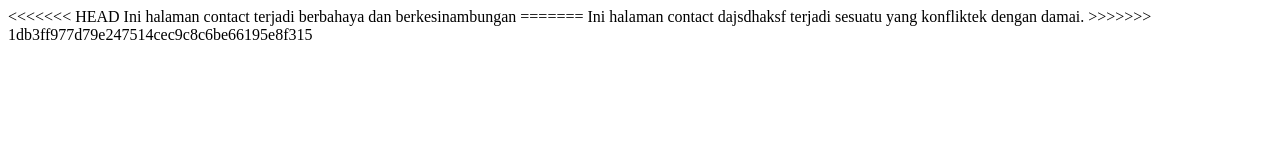
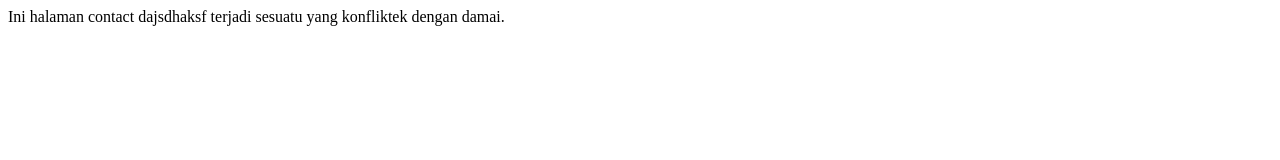
Before and after one commit to ceka09/tuingtuing, a plain HTML site: page contact.html in a window 1280 px wide. Drawn offline with Linux system fonts and the light colour scheme.

Commit message:
modifikasi index dan contact

```diff
--- a/contactus.html
+++ b/contact.html
@@ -5,10 +5,6 @@
     <title>Document</title>
 </head>
 <body>
-<<<<<<< HEAD
-    Ini halaman contact terjadi berbahaya dan berkesinambungan
-=======
     Ini halaman contact dajsdhaksf terjadi sesuatu yang konfliktek dengan damai.
->>>>>>> 1db3ff977d79e247514cec9c8c6be66195e8f315
 </body>
 </html>
```
Also changed, not shown: index.html (+3 -1 lines), node.js (added).
